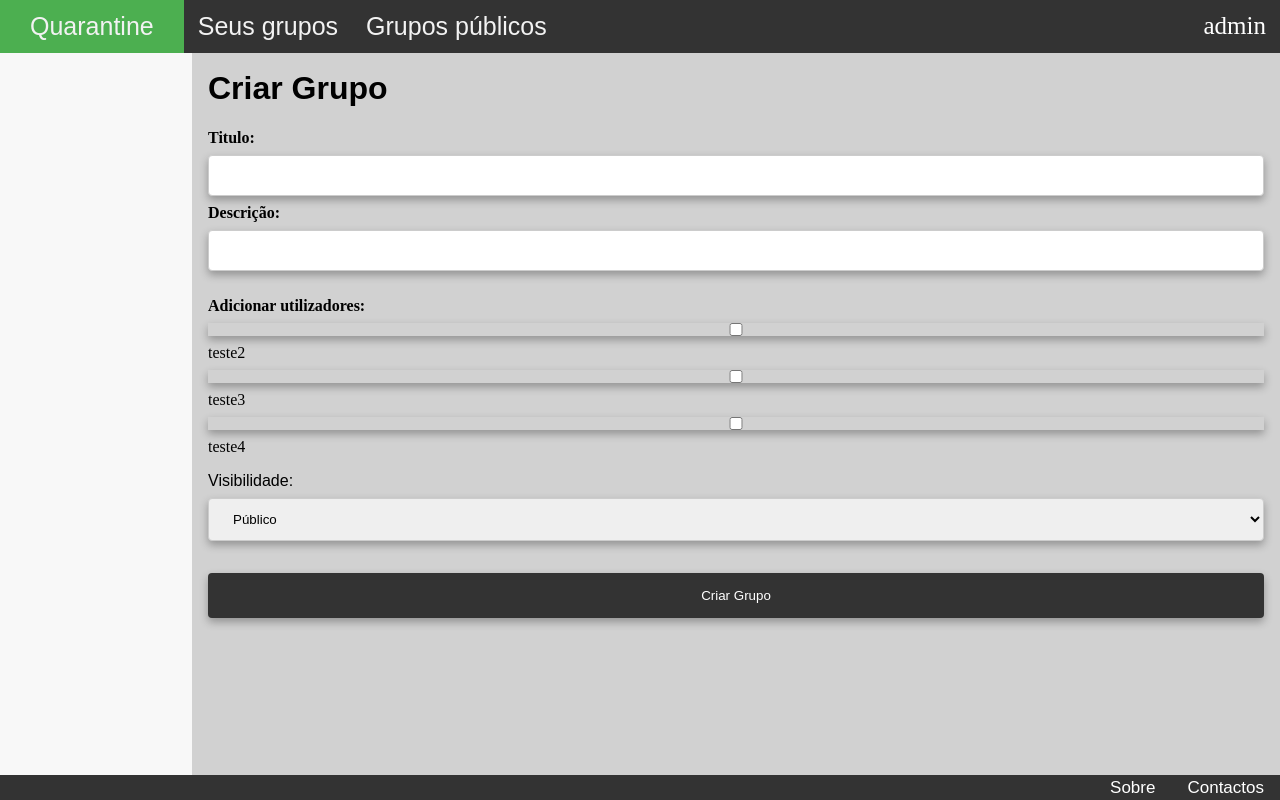
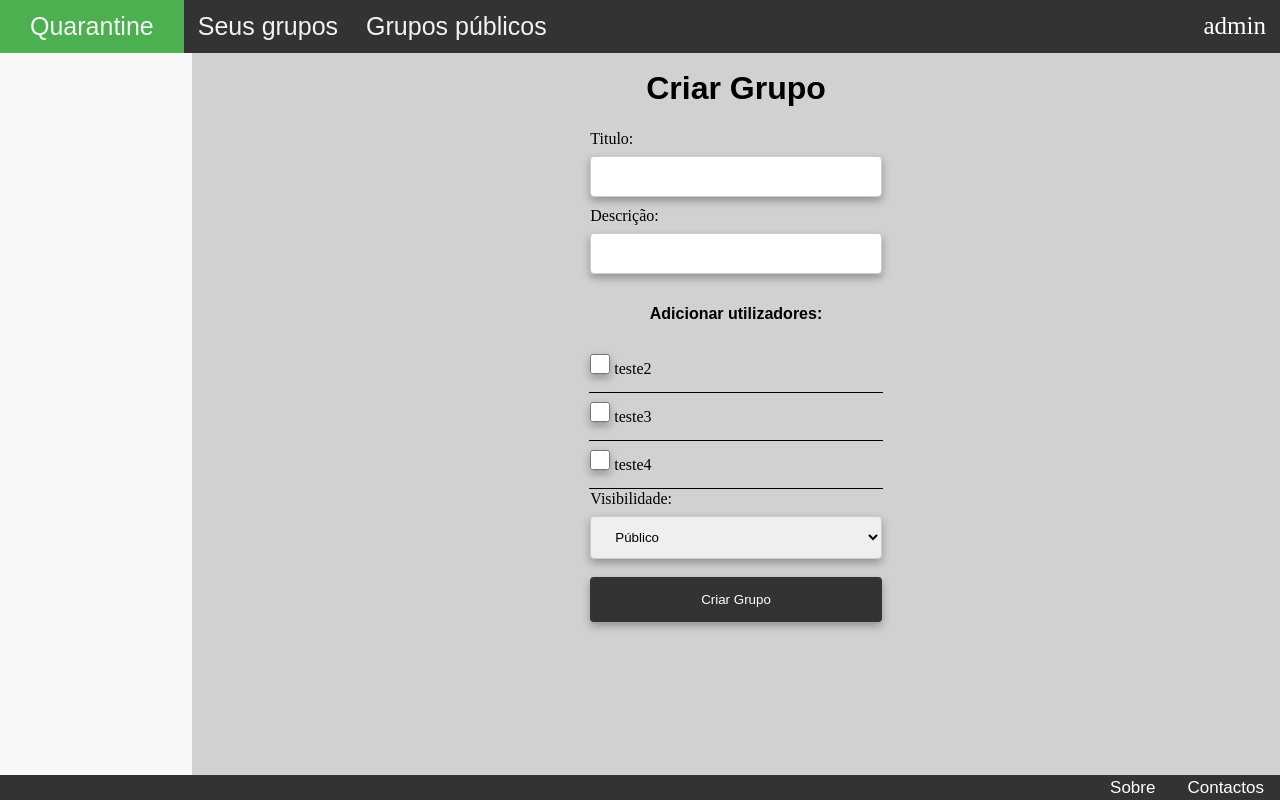
Before and after one commit to JoaoAlmeida-dev/quarantine, a Django app: page /quarantine/criargrupo/ in a window 1280 px wide. Run offline with Django 3.2, Linux system fonts and the light colour scheme; a user stored in the database is signed in; data comes from the database, SQL or seed files in the repository; both versions use the stored data as it was after the commit.

Commit message:
css criar grupo

```diff
--- a/quarantine/templates/quarantine/criargrupo.html
+++ b/quarantine/templates/quarantine/criargrupo.html
@@ -3,30 +3,66 @@
 
 {% block content %}
 <title>Criar Grupo</title>
-    <h1>Criar Grupo</h1>
+<table class="center left-align" style="margin-top:10px;border-collapse:collapse">
+
+    <h1 class="center-align">Criar Grupo</h1>
     <form action="{% url 'criargrupo' %}" method="post">
         {% csrf_token %}
-            <label for="1"><b>Titulo:</b></label>
+        <tbody>
+
+        <tr>
+            <td>
+                <label for="1">Titulo:</label>
                 <input type="text" id="1" name="titulo">
-            <br>
-            <label for="2"><b>Descrição:</b></label>
+            </td>
+        </tr>
+
+        <tr>
+            <td>
+                <label for="2">Descrição:</label>
                 <input type="text" id="2" name="desc">
-            <br>
-            <br>
-            <b>Adicionar utilizadores:</b>
-            <br>
+            </td>
+        </tr>
+        </tbody>
+        <tbody>
+        <tr>
+            <td>
+                <h4 class="center-align">Adicionar utilizadores:</h4>
+            </td>
+        </tr>
+        </tbody>
+        <tbody style="max-height:100px; overflow:scroll;">
         {% for user in users %}
-                <input type="checkbox" name="user" id="user{{ forloop.counter }}" value="{{ user.username }}" />
-                <label for="user{{ forloop.counter }}"> {{ user.username }}</label>
-                <br />
+        <tr style="border-bottom:1px solid black;">
+            <td style="text-align: left; padding-bottom:10px">
+                <input class="css-checkbox" type="checkbox" name="user" id="user{{ forloop.counter }}"
+                       value="{{ user.username }}"/>
+                <label style="margin:auto;" for="user{{ forloop.counter }}"> {{ user.username }}</label>
+            </td>
+        </tr>
         {% endfor %}
-            <p>
-                <label for="visibilidade">Visibilidade:</label>
+        </tbody>
+
+        <tr style="margin-top:10px">
+            <td>
+                <label  for="visibilidade">Visibilidade:</label>
                 <select id="visibilidade" name="visibilidade">
                     <option value="publico">Público</option>
                     <option value="privado">Privado</option>
                 </select>
-            </p>
+            </td>
+        </tr>
+
+        <tbody>
+        <tr>
+            <td>
                 <input class="submit" type="submit" value="Criar Grupo">
+
+            </td>
+        </tr>
+        </tbody>
+
     </form>
+</table>
+
 {% endblock content %}
--- a/static/quarantine/style.css
+++ b/static/quarantine/style.css
@@ -159,19 +157,21 @@
         transition: 0.3s;
     }
 
-    input[type=text]:focus, input[type=email]:focus, input[type=password]:focus {
+    input[type=text]:focus, input[type=email]:focus, input[type=password]:focus, select:focus  {
       background-color: lightgreen;
-      box-shadow: 0 6px 10px 0 rgba(0,0,0,0.8);
-      outline:none;
-      border:1px solid black;
-      border-radius:15px;
-    }
-     input[type=text]:hover, input[type=email]:hover, input[type=password]:hover {
-      box-shadow: 0 6px 10px 0 rgba(0,0,0,0.8);
+      box-shadow: 0px 0px 0px 2px rgba(0,0,0,0.8) , 0 6px 10px 1px rgba(0,0,0,0.8);
     }
 
+     input[type=text]:hover, input[type=email]:hover, input[type=password]:hover , select:hover {
+      box-shadow: 0px 0px 0px 2px rgba(0,0,0,0.8) , 0 6px 10px 1px rgba(0,0,0,0.8);
+    }
 
-    input[type=submit] {
+    input[type=checkbox] {
+        height:20px;
+        width:20px;
+    }
+
+    input[type=submit]{
         background-color: #333;
         color: white;
         padding: 15px 32px;
```
Also changed, not shown: other parts of static/quarantine/style.css (+15 -29 lines), quarantine/templates/quarantine/menu.html (+14 -5 lines), templates/base.html (+7 -4 lines), db.sqlite3, static/quarantine/images/csscheckbox.png (added). Lines whose indentation alone changed are shown as unchanged.
